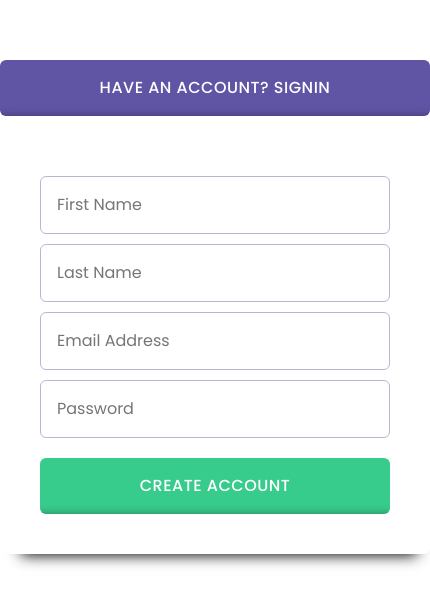
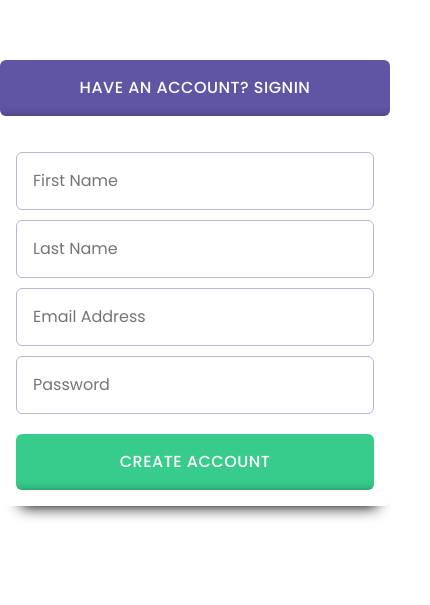
Before and after one commit to Nexi77/home-cost-tracker, a Nuxt app: page /register in a window 390 px wide. Shown: the part 189-794 px from the top of the page, 430 px wide, since content can reach past the window. Built offline with nearby package versions, Linux system fonts and the light colour scheme.

Commit message:
fix(ui): fix card padding to fit on mobiles

```diff
--- a/components/ui/Card.vue
+++ b/components/ui/Card.vue
@@ -7,8 +7,11 @@
 <style lang="scss" scoped>
 .card {
     background-color: var(--clr-white);
-    padding: 2.5rem;
+    padding: 1rem;
     border-radius: var(--base-radius);
     box-shadow: 4px 18px 14px -17px rgb(0, 0, 0);
+    @media screen and (min-width: 768px){
+        padding: 2.5rem;
+    }
 }
 </style>
--- a/layouts/loggedOut.vue
+++ b/layouts/loggedOut.vue
@@ -10,7 +10,7 @@
     background-color: var(--clr-primary-red);
     padding-inline: 1rem;
     background-image: url('../assets/images/bg-intro-mobile.png');
-    padding-top: 5rem;
+    padding-block: 5rem;
     display: flex;
     flex-direction: column;
     align-items: center;
```
